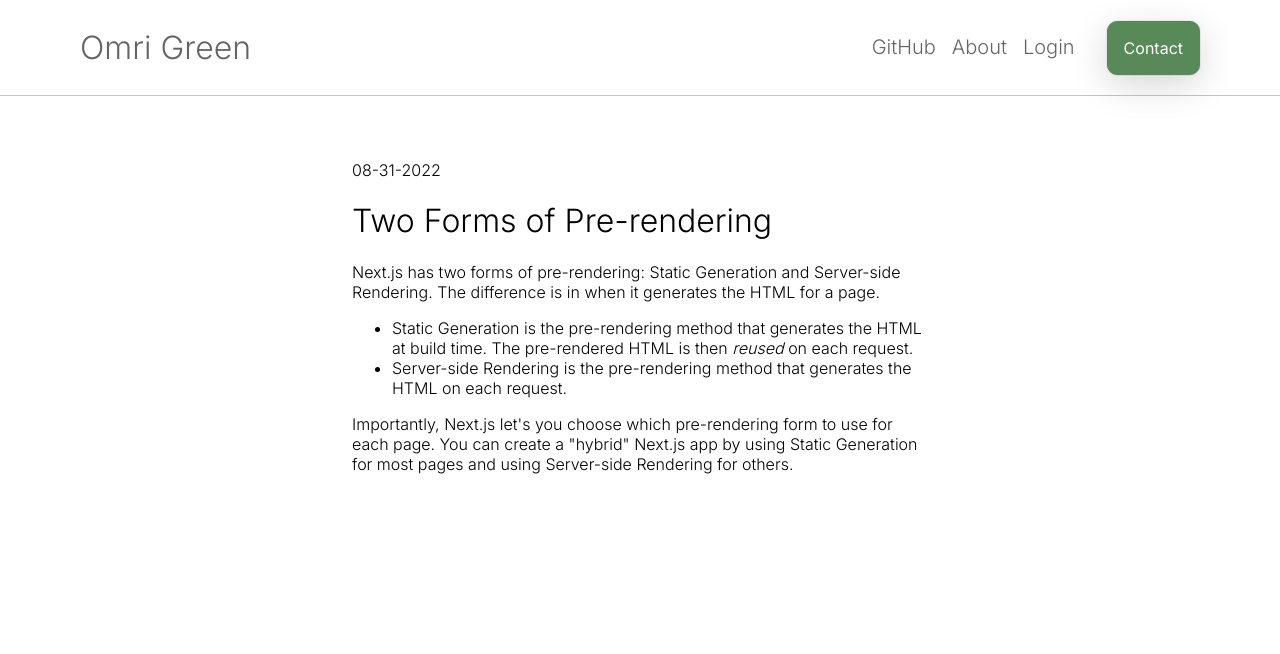
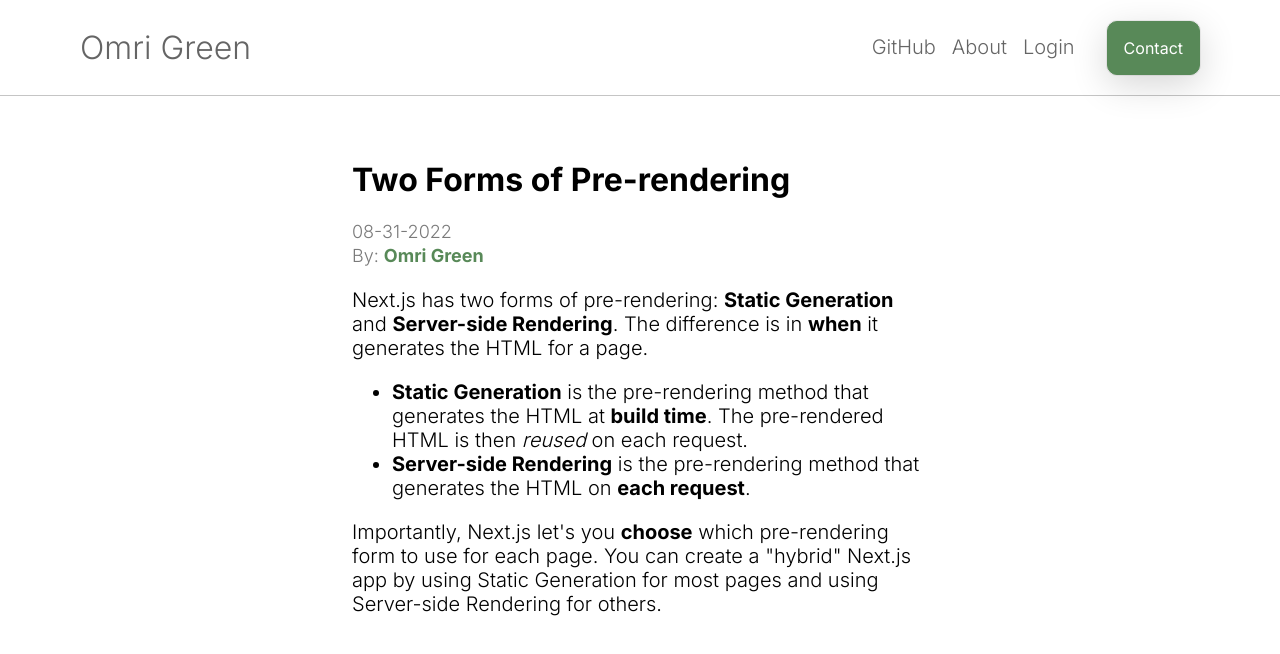
Before and after one commit to OGreeni/ogreeni-blog, a Next.js app: page /posts/pre-rendering in a window 1280 px wide. Shown: the top 654 px of the page. Built offline with nearby package versions, Linux system fonts and the light colour scheme.

Commit message:
feat: add syntax highlighting (incomplete -- add inline code blocks)

```diff
--- a/package.json
+++ b/package.json
@@ -8,11 +8,13 @@
   "dependencies": {
     "@types/node": "^18.7.14",
     "@types/react": "^18.0.17",
+    "@types/react-syntax-highlighter": "^15.5.5",
     "gray-matter": "^4.0.3",
     "markdown-to-jsx": "^7.1.7",
     "next": "latest",
     "react": "17.0.2",
     "react-dom": "17.0.2",
+    "react-syntax-highlighter": "^15.5.0",
     "typescript": "^4.8.2"
   }
 }
--- a/pages/about.tsx
+++ b/pages/about.tsx
@@ -15,9 +15,9 @@ const About = () => {
         <article>
           <h2>Who am I?</h2>
           <p>
-            I'm a <b>full-stack</b> web developer, mainly using the MERN stack.
-            As of now, I'm pursuing my software engineering dream by studying
-            computer science at <b>Rutgers University</b>.
+            I'm a <strong>full-stack</strong> web developer, mainly using the
+            MERN stack. As of now, I'm pursuing my software engineering dream by
+            studying computer science at <strong>Rutgers University</strong>.
           </p>
         </article>
         <h3>Download my resume:</h3>
--- a/pages/posts/[id].tsx
+++ b/pages/posts/[id].tsx
@@ -1,10 +1,14 @@
 import React from 'react';
 import { GetStaticPaths, GetStaticProps } from 'next';
 import Head from 'next/head';
+import Link from 'next/link';
 import Markdown from 'markdown-to-jsx';
+import SyntaxHighlighter from 'react-syntax-highlighter';
+import { a11yDark } from 'react-syntax-highlighter/dist/esm/styles/hljs';
 
 import Layout from '../../components/layout';
 import { getAllPostIds, getPostData } from '../../utils/posts';
+import styles from './post.module.css';
 
 interface Props {
   postData: {
@@ -20,10 +24,32 @@ const Post = ({ postData }: Props) => {
       <Head>
         <title>{postData.title} | Omri Green</title>
       </Head>
-      {postData.date}
-      <br />
-      <h1>{postData.title}</h1>
-      <Markdown>{postData.markdown}</Markdown>
+      <h1 className={styles.title}>{postData.title}</h1>
+      <div className={styles.author}>
+        {postData.date}
+        <br />
+        By:{' '}
+        <Link href="/">
+          <a>Omri Green</a>
+        </Link>
+      </div>
+      <article className={styles.article}>
+        <Markdown
+          options={{
+            wrapper: React.Fragment,
+            overrides: {
+              code: {
+                component: SyntaxHighlighter,
+                props: {
+                  language: 'javascript',
+                },
+              },
+            },
+          }}
+        >
+          {postData.markdown}
+        </Markdown>
+      </article>
     </Layout>
   );
 };
--- /dev/null
+++ b/pages/posts/post.module.css
@@ -0,0 +1,27 @@
+.title {
+  font-weight: 700;
+}
+
+.author {
+  font-size: 1.125rem;
+  line-height: 1.5rem;
+  color: #7a7a7a;
+}
+
+.author a {
+  color: #588958;
+  font-weight: 700;
+}
+
+.author a:hover {
+  border-bottom: 1px solid #588958;
+  position: relative;
+}
+
+.article {
+  font-size: 1.25rem;
+}
+
+.article code {
+  display: block;
+}
--- a/styles/global.css
+++ b/styles/global.css
@@ -23,6 +23,6 @@ a {
   text-decoration: none;
 }
 
-b {
+strong {
   font-weight: 700;
 }
```
Also changed, not shown: pages/index.tsx (+11 -7 lines), posts/ssg-ssr.md (+7 -0 lines), 1 other file (tests, documents, lock files or other folders).
